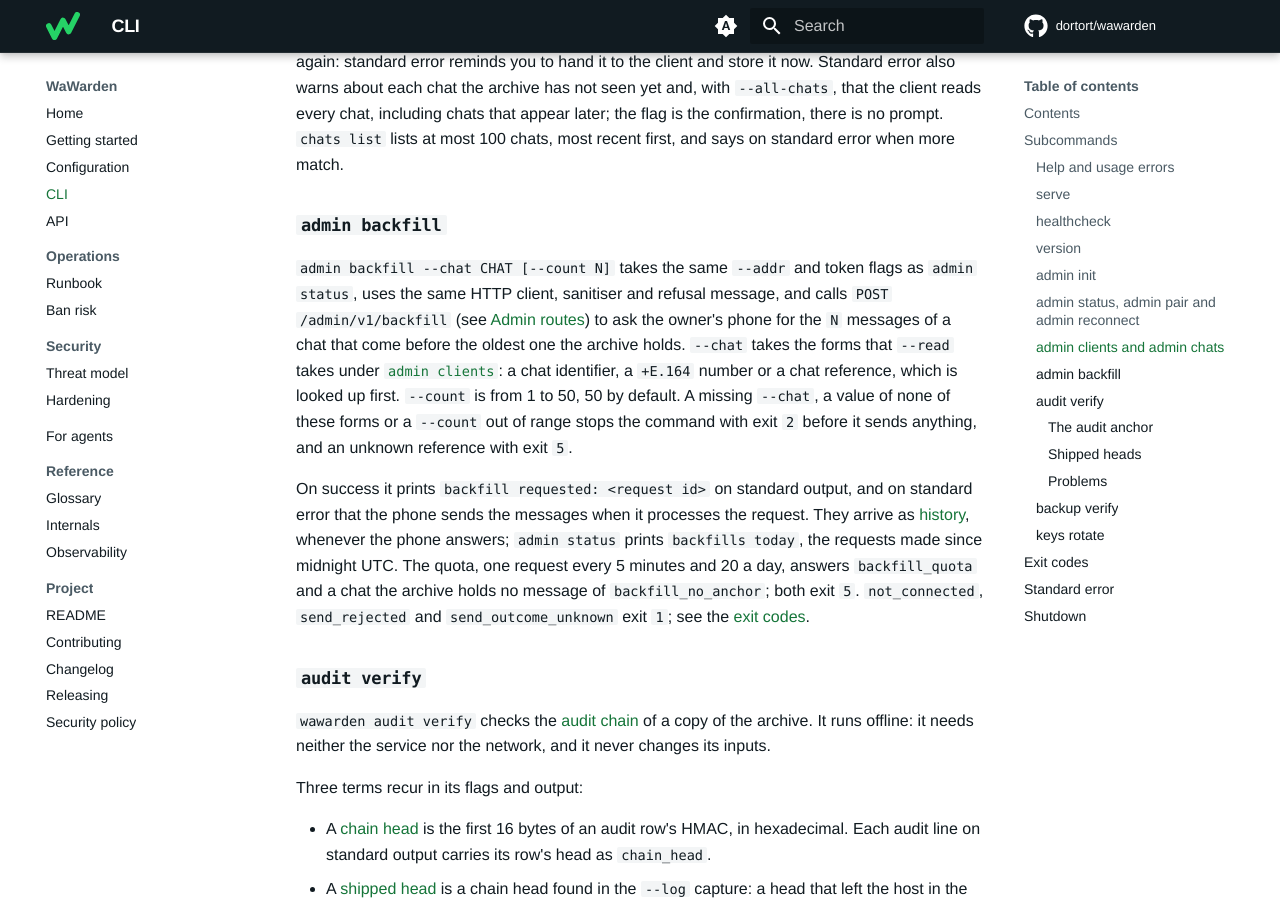
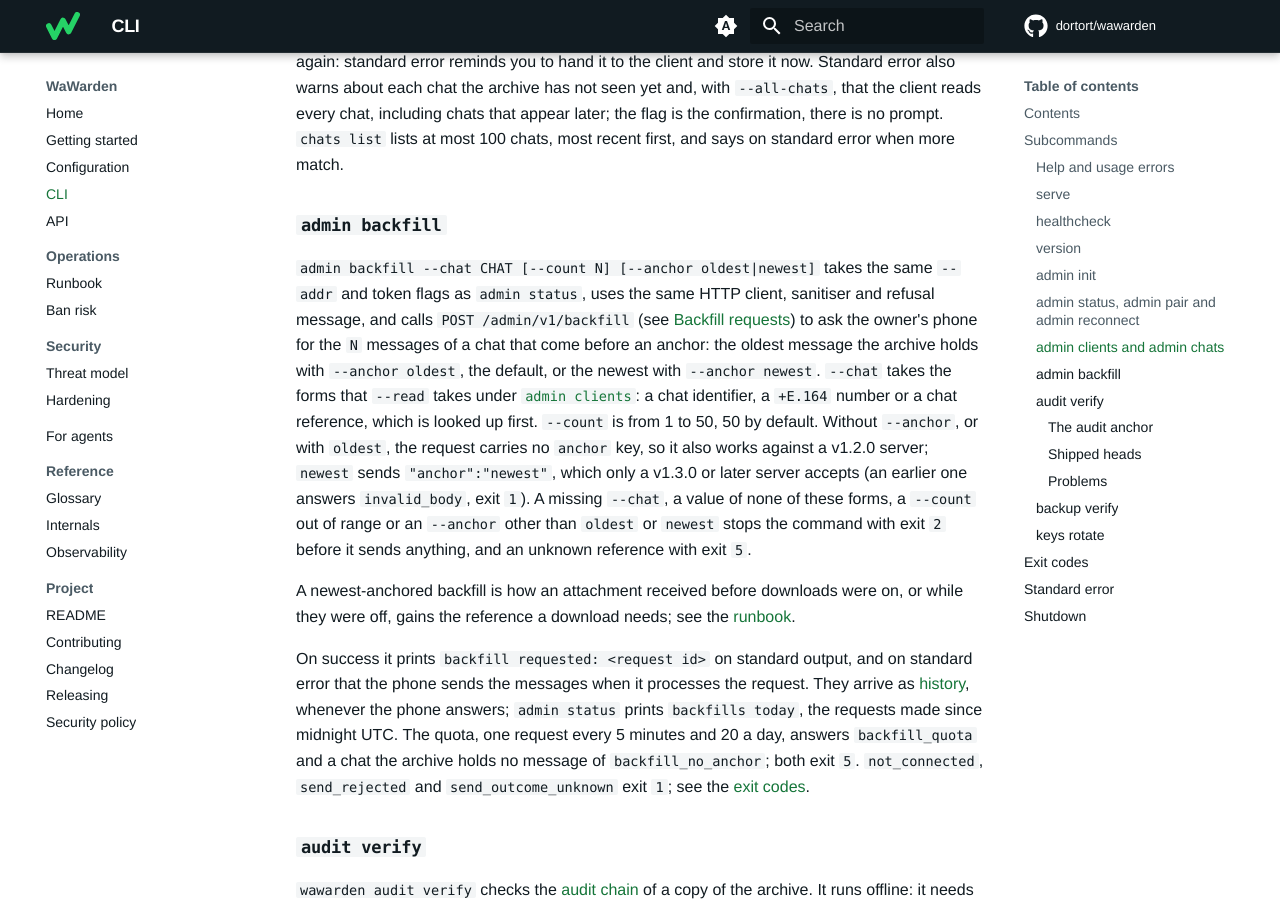
Before and after one commit to dortort/wawarden, an MkDocs documentation site: the page built from docs/cli.md, in a window 1280 px wide and 900 px high, scrolled down 6994 px. Built offline with MkDocs 1.6.1 and Material for MkDocs 9.7.7, drawn with Linux system fonts in a browser that asks for light colours; comment, search, counter and statistics services are not loaded; some of the changed text lies outside the part shown.

Commit message:
docs(cli): document admin backfill --anchor
Co-Authored-By: Claude Opus 5.5 <noreply@anthropic.com>
Co-Authored-By: Claude Fable 5.1 <noreply@anthropic.com>

```diff
--- a/docs/cli.md
+++ b/docs/cli.md
@@ -39,7 +39,7 @@ wawarden admin clients create --name NAME (--read CHAT... | --all-chats) [--writ
 wawarden admin clients list ADMIN
 wawarden admin clients show|revoke --id ID ADMIN
 wawarden admin chats list [--match TEXT] ADMIN
-wawarden admin backfill --chat CHAT [--count N] ADMIN
+wawarden admin backfill --chat CHAT [--count N] [--anchor oldest|newest] ADMIN
                                  call the admin listener; ADMIN is [--addr URL] and one of
                                  --token-file PATH, --token-stdin or --token-command COMMAND
                                  (default --addr http://127.0.0.1:8082)
@@ -249,16 +249,26 @@ error when more match.
 
 ### `admin backfill`
 
-`admin backfill --chat CHAT [--count N]` takes the same `--addr` and token
-flags as `admin status`, uses the same HTTP client, sanitiser and refusal
-message, and calls `POST /admin/v1/backfill` (see [Admin routes](api.md#admin-routes))
-to ask the owner's phone for the `N` messages of a chat that come before the
-oldest one the archive holds. `--chat` takes the forms that `--read` takes
-under [`admin clients`](#admin-clients-and-admin-chats): a chat identifier, a
+`admin backfill --chat CHAT [--count N] [--anchor oldest|newest]` takes the
+same `--addr` and token flags as `admin status`, uses the same HTTP client,
+sanitiser and refusal message, and calls `POST /admin/v1/backfill` (see
+[Backfill requests](api.md#backfill-requests)) to ask the owner's phone for
+the `N` messages of a chat that come before an anchor: the oldest message the
+archive holds with `--anchor oldest`, the default, or the newest with
+`--anchor newest`. `--chat` takes the forms that `--read` takes under
+[`admin clients`](#admin-clients-and-admin-chats): a chat identifier, a
 `+E.164` number or a chat reference, which is looked up first. `--count` is
-from 1 to 50, 50 by default. A missing `--chat`, a value of none of these forms
-or a `--count` out of range stops the command with exit `2` before it sends
+from 1 to 50, 50 by default. Without `--anchor`, or with `oldest`, the request
+carries no `anchor` key, so it also works against a v1.2.0 server; `newest`
+sends `"anchor":"newest"`, which only a v1.3.0 or later server accepts (an
+earlier one answers `invalid_body`, exit `1`). A missing `--chat`, a value of
+none of these forms, a `--count` out of range or an `--anchor` other than
+`oldest` or `newest` stops the command with exit `2` before it sends
 anything, and an unknown reference with exit `5`.
+
+A newest-anchored backfill is how an attachment received before downloads
+were on, or while they were off, gains the reference a download needs; see
+the [runbook](runbook.md#other-incidents).
 
 On success it prints `backfill requested: <request id>` on standard output,
 and on standard error that the phone sends the messages when it processes the
@@ -499,7 +509,7 @@ of a backup you may verify carries its key id (`audit verify` lists them under
 |---|---|
 | `0` | `serve` stopped cleanly after `SIGTERM` or `SIGINT`; `healthcheck` got `200`; `version` and `admin init` printed their output; an admin command got `200`, or `202` for `admin backfill`, and printed the answer; `audit verify` verified every row and found every shipped head; `keys rotate` replaced the master key and printed both key ids; `backup verify` read a complete backup and every check passed. |
 | `1` | `serve` failed after its configuration was accepted: the [archive](configuration.md#message-archive) or the [device store](configuration.md#device-store) could not be opened or its lock was not acquired within five minutes, the device store could not be brought up to date, or a listener could not be opened (`startup_failed`), a listener failed while running (`listener_failed`), or shutdown ended with errors, for example when the grace period ran out. `healthcheck` failed for any reason, including extra arguments. `version` or `admin init` could not write to standard output. An admin command's request failed: no connection, no answer within 40 seconds, an answer over 64 KiB or not in the expected shape, a redirect, or any status other than those of codes `0`, `4` and `5`, such as `engine_unavailable` (`503`), `pair_failed` (`502`), `invalid_query` (`400`) or `internal_error` (`500`). `audit verify` could not open the copy, the master key file, the retired keys or the log. `keys rotate` was refused, because another process holds the archive's lock or a check of `keys/` failed, or could not write a key. `backup verify` was given a `--work-dir` that is not a private directory of its user or an `--extract-to` that exists, could not read standard input to the end, found it ended early (as after a failed or wrong-key decryption), could not write a database into the work directory or had too little space for it, or could not move the verified databases to `--extract-to`. |
-| `2` | `serve` refused to start (`startup_refused`, see [Startup refusals](configuration.md#startup-refusals)). Or a usage error: an unknown subcommand, `help`, `-h` or `--help` (see [Help and usage errors](#help-and-usage-errors)), or an unknown flag or extra argument given to `serve`, `version`, `admin`, `audit`, `keys` or `backup`, an admin command without exactly one token source or with an empty `--token-file` or `--token-command`, an invalid `--addr`, a `clients create` without `--name` or with a chat value it cannot use, an `admin backfill` without `--chat`, with a chat value it cannot use or with a `--count` outside 1 to 50, a `--id` that is not a client id, an `audit verify` without `--db` or `--master-key-file`, a `keys rotate` without `--data-dir`, or a `backup verify` without `--work-dir` or without `-` as its only argument; the usage text goes to standard error. |
+| `2` | `serve` refused to start (`startup_refused`, see [Startup refusals](configuration.md#startup-refusals)). Or a usage error: an unknown subcommand, `help`, `-h` or `--help` (see [Help and usage errors](#help-and-usage-errors)), or an unknown flag or extra argument given to `serve`, `version`, `admin`, `audit`, `keys` or `backup`, an admin command without exactly one token source or with an empty `--token-file` or `--token-command`, an invalid `--addr`, a `clients create` without `--name` or with a chat value it cannot use, an `admin backfill` without `--chat`, with a chat value it cannot use, with a `--count` outside 1 to 50 or with an `--anchor` other than `oldest` or `newest`, a `--id` that is not a client id, an `audit verify` without `--db` or `--master-key-file`, a `keys rotate` without `--data-dir`, or a `backup verify` without `--work-dir` or without `-` as its only argument; the usage text goes to standard error. |
 | `3` | An admin command could not use its token: the file or standard input could not be read, held more than 4096 bytes or was a terminal; the token command could not start, failed, timed out, left a process holding its output or printed more than 4096 bytes; or what it read is not an admin token. Nothing was sent. |
 | `4` | The admin listener refused the token: `401` (`unauthorized`), or `429` with `too_many_requests` (the failure budget is spent, see [Failed authentication](api.md#failed-authentication)). |
 | `5` | The service refused the operation: `409` (`already_paired`, `already_connected`, `not_paired`, `owner_phone_missing`, `owner_mismatch` or `name_taken`), `422` (a [client refusal](api.md#admin-routes), or `backfill_no_anchor`), `404` (`not_found`, such as an unknown client id) or `429` with `rate_limited` or `backfill_quota`; see [Admin routes](api.md#admin-routes). `clients create` and `admin backfill` also exit `5` when no chat has a reference they were given. |
```
Also changed, not shown: docs/glossary.md (+2 -1 lines).
